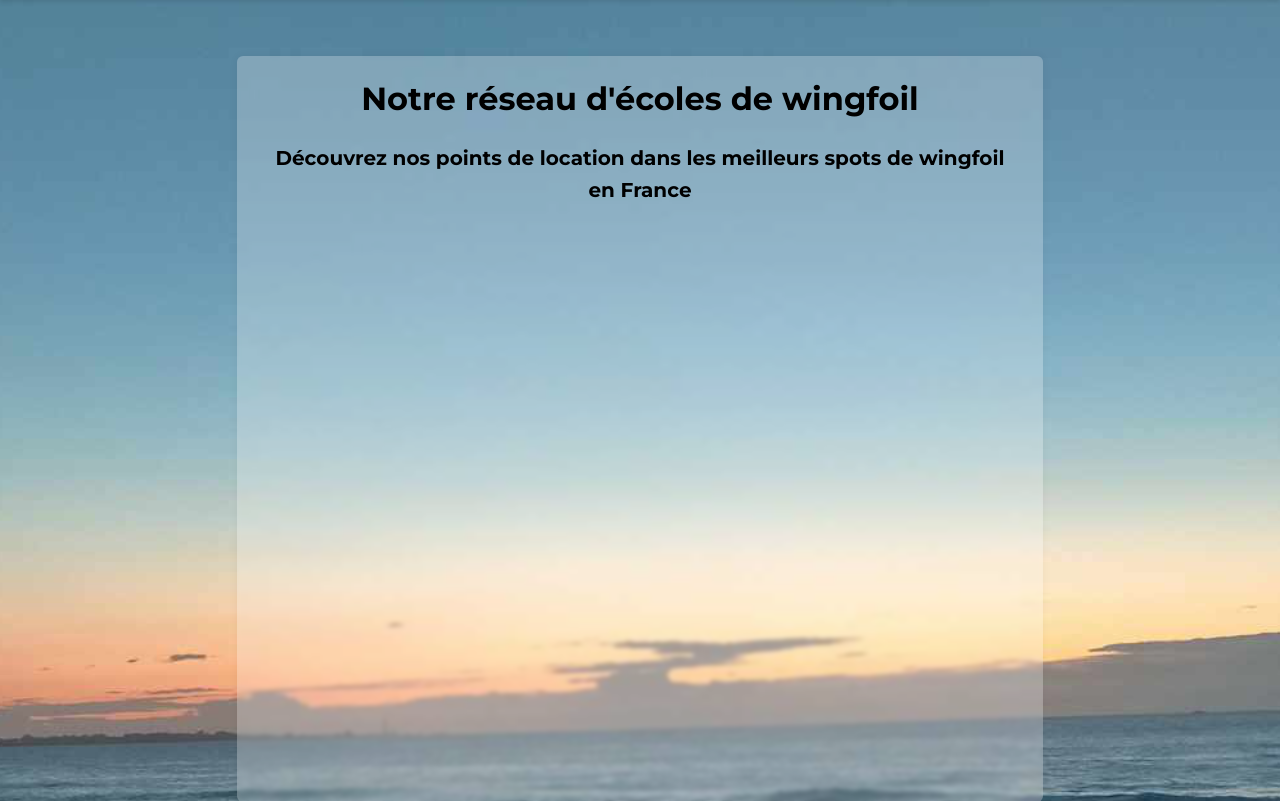
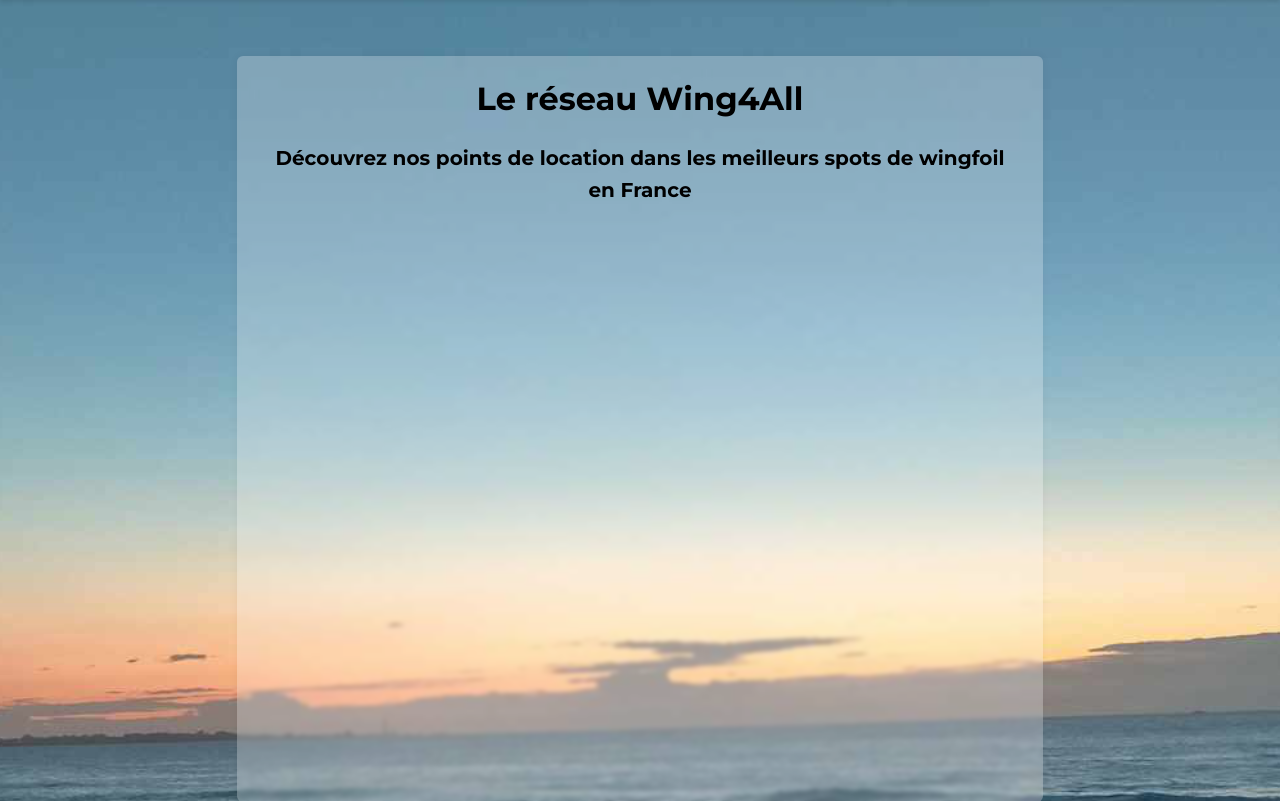
Before and after one commit to hippolyte456/wingfoil_rental, a Flask app: template app/templates/franchise/reseau.html in a window 1280 px wide. Shown: the part 158-959 px from the top of the page. Run offline with Flask 3, Linux system fonts and the light colour scheme; the template is opened without the code that fills it, so the values that code supplies are empty; some libraries are stand-ins or nearby versions.

Commit message:
some more visuels

```diff
--- a/app/templates/franchise/reseau.html
+++ b/app/templates/franchise/reseau.html
@@ -1,6 +1,6 @@
 {% extends 'franchise/base_franchise.html' %}
 {% from 'includes/seo_tags.html' import render_meta_tags, render_structured_data %}
-{% block title %}Notre réseau d'écoles de wingfoil - Wing4All{% endblock %}
+{% block title %}Le réseau Wing4All{% endblock %}
 
 {% block seo %}
     {{ render_meta_tags(meta_tags) }}
@@ -53,7 +53,7 @@
     <div class="row justify-content-center">
         <div class="col-12 text-center">
             <div class="content-box p-4 rounded">
-                <h2 class="mb-4"><strong>Notre réseau d'écoles de wingfoil</strong></h2>
+                <h2 class="mb-4"><strong>Le réseau Wing4All</strong></h2>
                 <p class="lead mb-4">
                     <strong>Découvrez nos points de location dans les meilleurs spots de wingfoil en France</strong>
                 </p>
```
Also changed, not shown: app/static/img/articles/lancement/diplomeCQP_hippo.jpeg (added), app/static/img/articles/lancement/pepouz.jpeg (added), app/static/img/articles/lancement/prepa_matos.jpeg (added), app/static/img/articles/lancement/saut_coco.png (added), app/static/img/articles/lancement/session_Vannie.jpeg (added), app/static/img/articles/lancement/session_Vannie2.jpeg (added), app/static/img/com/panneau_prix2.jpeg (added), app/static/img/com/panneau_prix3.jpeg (added), app/static/img/com/panneaux_prix.jpeg (added), 6 other files.
